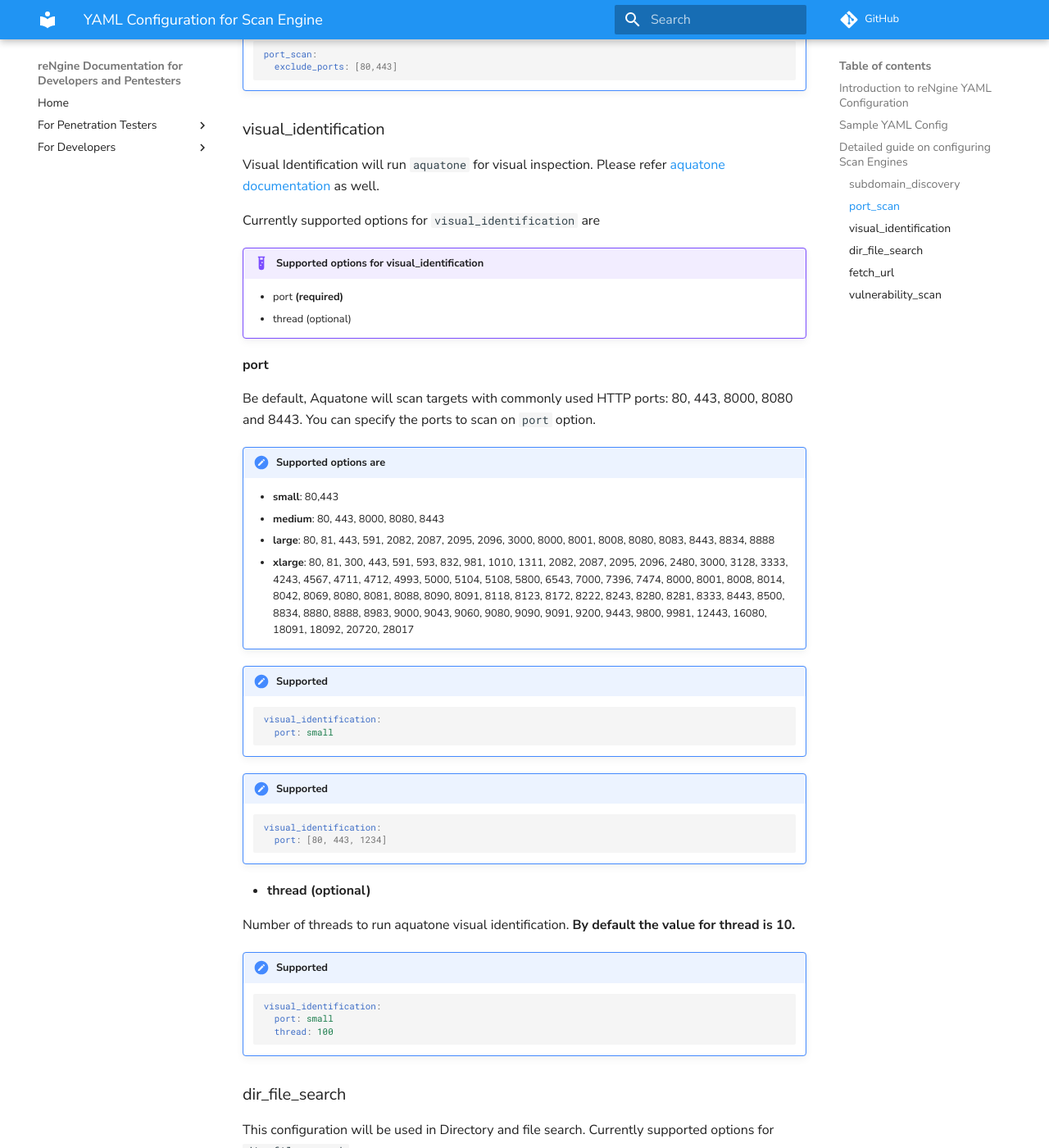
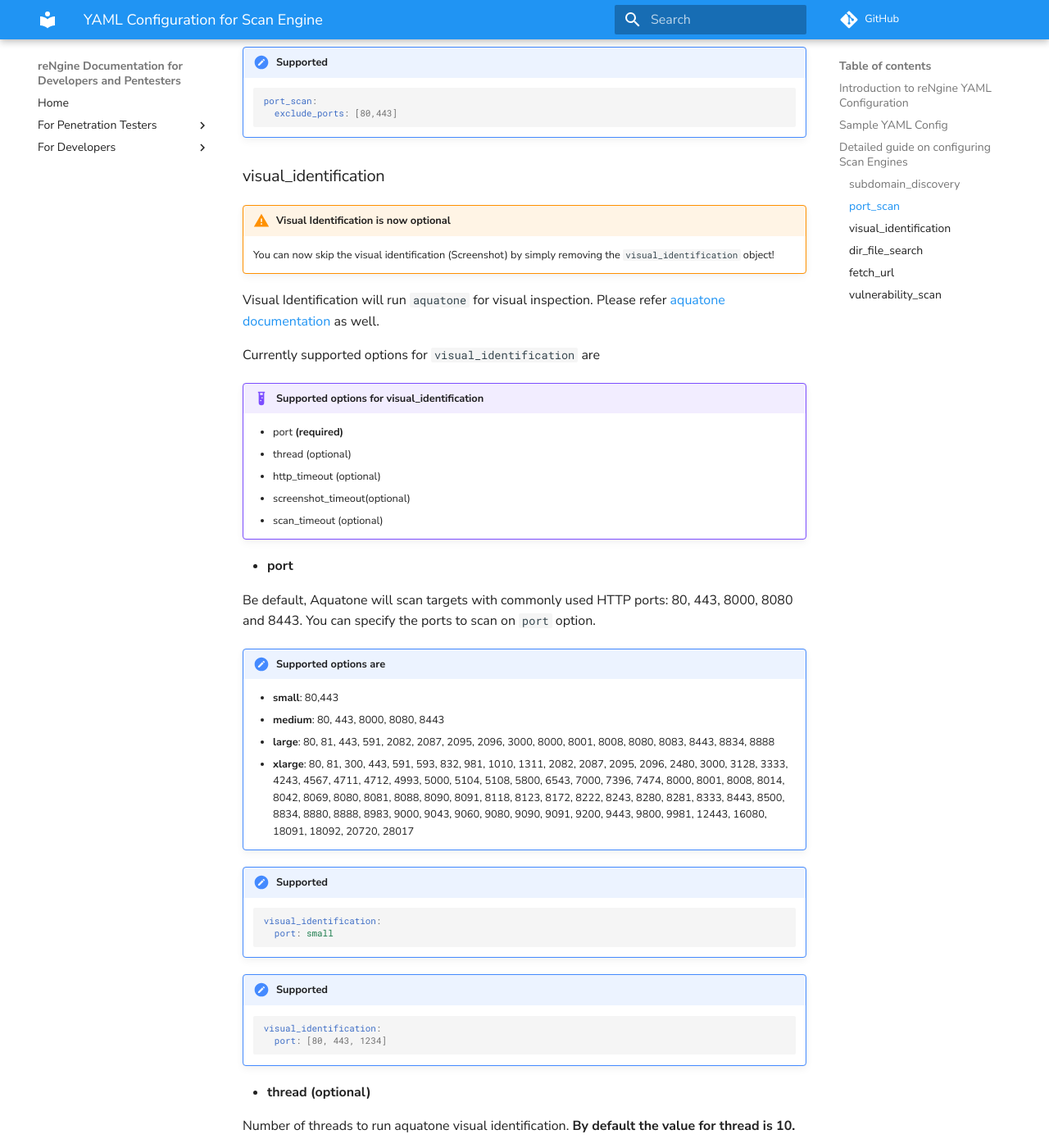
Before and after one commit to yogeshojha/rengineDocumentation, an MkDocs documentation site: the page built from docs/pentester/scan_engine.md, in a window 1280 px wide and 1400 px high, scrolled down 5144 px. Shown: the whole window at 82% size. Built offline with MkDocs 1.6.1 and Material for MkDocs 9.7.7, drawn with Linux system fonts in a browser that asks for light colours; comment, search, counter and statistics services are not loaded; some of the changed text lies outside the part shown.

Commit message:
Documentation Updated

````diff
--- a/docs/pentester/scan_engine.md
+++ b/docs/pentester/scan_engine.md
@@ -210,6 +213,9 @@ Ports which you would like to exclude from the scan.
 
 ### visual_identification
 
+!!! warning "Visual Identification is now optional"
+    You can now skip the visual identification (Screenshot) by simply removing the `visual_identification` object!
+
 Visual Identification will run `aquatone` for visual inspection. Please refer [aquatone documentation](https://github.com/michenriksen/aquatone) as well.
 
 Currently supported options for `visual_identification` are
@@ -217,8 +223,11 @@ Currently supported options for `visual_identification` are
 !!! example "Supported options for visual_identification"
     * port **(required)**
     * thread (optional)
+    * http_timeout (optional)
+    * screenshot_timeout(optional)
+    * scan_timeout (optional)
 
-**port**
+* **port**
 
 Be default, Aquatone will scan targets with commonly used HTTP ports: 80, 443, 8000, 8080 and 8443. You can specify the ports to scan on `port` option.
 
@@ -251,6 +260,18 @@ Number of threads to run aquatone visual identification. **By default the value
       thread: 100
     ```
 
+**http_timeout (optional)**
+
+Timeout in miliseconds for HTTP requests **(default 3000)**
+
+**screenshot_timeout(optional)**
+
+Timeout in miliseconds for screenshots **(default 30000)**
+
+**scan_timeout (optional)**
+
+Timeout in miliseconds for port scans **(default 100)**
+
 ### dir_file_search
 
 This configuration will be used in Directory and file search. Currently supported options for `dir_file_search` are
@@ -262,7 +283,7 @@ This configuration will be used in Directory and file search. Currently supporte
     * thread (optional)
     * wordlist (required)
 
-**extensions (required)**
+* **extensions (required)**
 
 This option will allow you to define the extensions for the file search. You can define as many file extensions as you wish. Also, more file extensions will take longer to complete the scan.
 
@@ -278,7 +299,7 @@ This option will allow you to define the extensions for the file search. You can
       extensions: [.php, .git, .xml]
     ```
 
-**recursive (required)**
+* **recursive (required)**
 
 Enabling `recursive` option will bruteforce recursively inside all the directories. Turning on the bruteforce option will increase directories scan time exponentially but will gather more information.
 
@@ -294,11 +315,11 @@ Enabling `recursive` option will bruteforce recursively inside all the directori
 !!! info ""
     Setting up a very high number for `recursive_level` will also increase the scan time.
 
-**thread (optional)**
+* **thread (optional)**
 
 Number of threads to run directory and file search. **By default the value for thread is 100**
 
-**wordlist (required)**
+* **wordlist (required)**
 
 This option is used to supply wordlist to `dirsearch` for files and directory scan.
 
@@ -334,7 +355,7 @@ Please follow the guide on [uploading your own wordlist](/pentester/usage/#wordl
     * uses_tool **(required)**
     * intensity **(required)**
 
-**uses_tool**
+* **uses_tool**
 
 This option allows you to choose the tools required to gather the endpoints. You can use one or more combination of these tools to improve the results.
 
@@ -357,7 +378,7 @@ You can have one or more combination of these tools to improve the results.
       uses_tool: [gau, hakrawler]
     ```
 
-**intensity**
+* **intensity**
 
 This option will allow you to set the intensity for gathering URLs. Available options are
 
@@ -376,11 +397,11 @@ Available options for `vulnerability_scan` are
     * **template (required)**
     * **severity (required)**
 
-**concurrent (optional)**
+* **concurrent (optional)**
 
 This option will specify the number of threads/go routines to perform vulnerability scan. **Default value is 10**
 
-**template (required)**
+* **template (required)**
 
 Please refer to [nuclei's documentation](https://github.com/projectdiscovery/nuclei) to check which templates are supported. Nuclei may release any new templates which may not be possible to update here in the documentation, so it is adviced that you refer to [Nuclei's documentation]((https://github.com/projectdiscovery/nuclei).
 
@@ -407,7 +428,7 @@ Some of the supported options for template are:
       templates: [files/git-core.yaml, cves/CVE-2020-1234]
     ```
 
-**severity (required)**
+* **severity (required)**
 
 You can run the templates based on the specific severity of the template, single and multiple severity can be used for scan.
 
@@ -439,7 +460,7 @@ Above will run all the templates.
 
 This will only run the templates based on low and informational severity.
 
-**Recommended**
+* **Recommended**
 
 !!! check "Supported"
     ``` yaml
````
Also changed, not shown: other parts of docs/pentester/scan_engine.md (+3 -0 lines).
